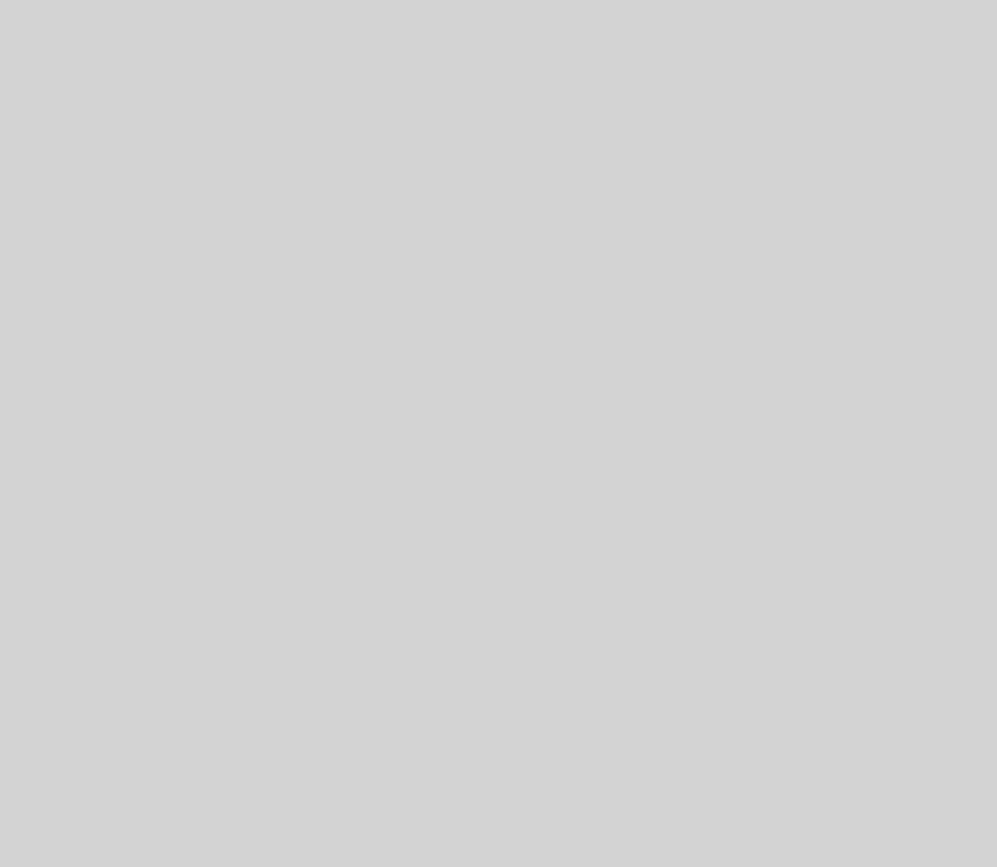
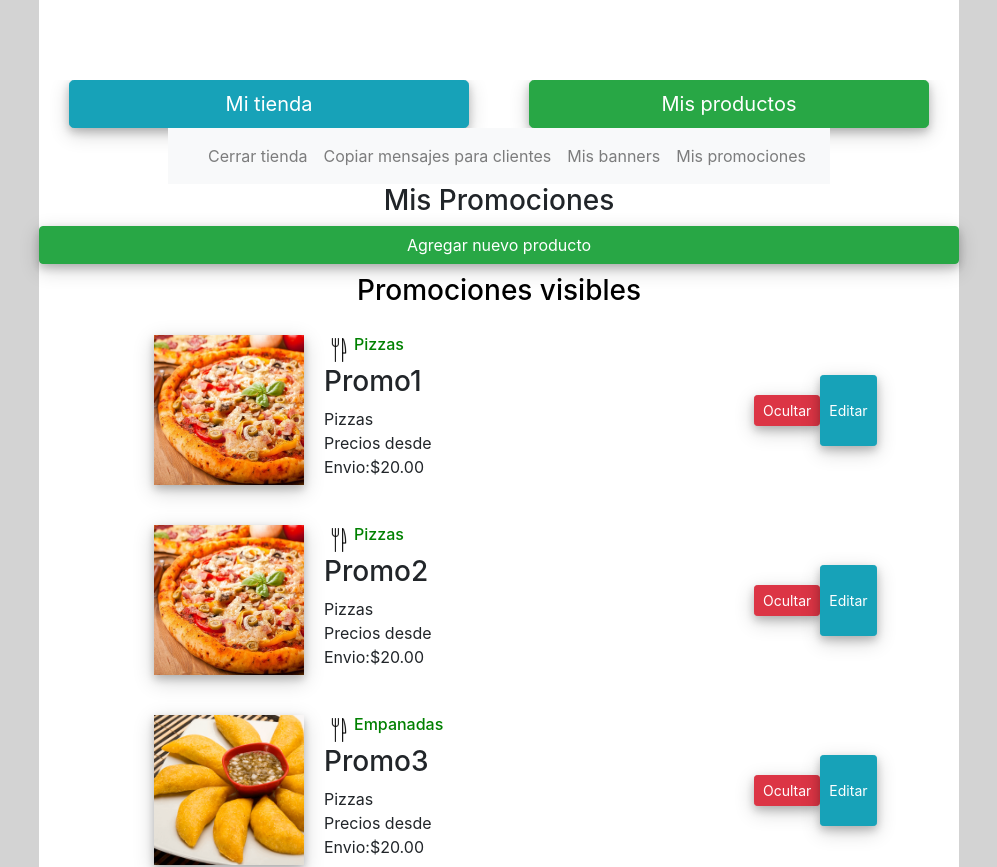
Before and after one commit to marcos-y/Pizza-Ya, a React (Create React App) app: page /MisPromos in a window 1280 px wide. Shown: the part 420-1287 px from the top of the page, without its empty margins (141-1138 px from the left). Before the commit the page ends 800 px from the top, so only its background shows below. Built offline with nearby package versions, Linux system fonts and the light colour scheme.

Commit message:
administrar promos agregado

```diff
--- a/src/App.js
+++ b/src/App.js
@@ -7,6 +7,7 @@ import Title from './components/Title';
 import Pizzeria from './components/Pizzeria';
 import Footer from './components/Footer';
 import ListadoPizzerias from './components/ListadoPizzerias';
+
 
 import imagen1 from './components/pizza1.jpg';
 import imagen2 from './components/pizza2.jpg';
@@ -48,7 +49,7 @@ import AdminApp from './components/AdminApp/AdminApp.js';
 import PedidoConfirmado from './components/PedidoConfirmado.js';
 import RetiroSucursal from './components/RetiroSucursal';
 import EnvioDom from './components/EnvioDom.js';
-
+import MisPromos from './components/Admin/MisPromos';
 
 function App() {
 
@@ -401,6 +402,11 @@ function App() {
             <Tienda></Tienda>
           </Route>
 
+          <Route path="/MisPromos">
+            <Admin></Admin>
+            <MisPromos></MisPromos>
+          </Route>
+
           <Route path="/AdminApp">
             <AdminApp></AdminApp>
           </Route>
@@ -418,9 +424,6 @@ function App() {
           </Route>
 
         </Switch>
-
-
-
       </Router>
     </>
   );
--- a/src/components/Admin/Admin.js
+++ b/src/components/Admin/Admin.js
@@ -45,8 +45,11 @@ const Admin = () => {
                         <Nav className="mr-auto">
                             <Nav.Link >Cerrar tienda</Nav.Link>
                             <Nav.Link >Copiar mensajes para clientes</Nav.Link>
-                            <Link to="/Banners">
-                            <Nav.Link >Mis banners</Nav.Link>
+                            <Link to="/Banners" className="nav-link">
+                            Mis banners
+                            </Link>
+                            <Link to="/MisPromos" className="nav-link">
+                                Mis promociones
                             </Link>
                         </Nav>
 
--- a/src/components/Admin/MisProductos.css
+++ b/src/components/Admin/MisProductos.css
@@ -7,7 +7,6 @@
     width:100%;
     text-align:center;
     background-color:white;
-
 }
 
 .h{
--- /dev/null
+++ b/src/components/Admin/MisPromos.css
@@ -0,0 +1,35 @@
+
+    .MisPromos{
+        margin:auto;
+        display:flex;
+        flex-direction: column;
+        justify-content: center;
+        max-width:920px;
+        width:100%;
+        text-align:center;
+        background-color:white;
+    }
+
+    .hh{
+        margin-top:10px;
+        text-align:left;
+        color:black;
+    }
+
+    @media screen and (max-width: 600px) {
+        .btn-warning{
+            margin-top:10px;
+            margin-bottom:10px;
+        }
+
+        .btn-success{
+            margin-bottom:10px;
+            margin-top:10px;
+        }
+      }
+
+      .botonverde2{
+          width:100% !important;
+          max-width:920px !important;
+          height:auto;
+      }
--- /dev/null
+++ b/src/components/Admin/MisPromos.js
@@ -0,0 +1,213 @@
+import React, { useState } from 'react';
+import Button from 'react-bootstrap/Button';
+import './MisPromos.css';
+import Modal from 'react-bootstrap/Modal';
+import FormControl from 'react-bootstrap/FormControl';
+import Form from 'react-bootstrap/Form';
+import InputGroup from 'react-bootstrap/InputGroup';
+import {
+    Link
+} from 'react-router-dom';
+import img1 from '../pizza1.jpg';
+import img2 from '../empanada.png';
+import img3 from '../hamburguesa2.png';
+import img4 from '../postre.jpg';
+import img5 from '../cerveza.jpg';
+
+import icon from '../fork.png';
+import icon2 from '../iconCerveza.png';
+import icon3 from '../iconPostre.png';
+import ProdAdmin from './ProdAdmin';
+
+const MisPromos = () => {
+
+    const [show, setShow] = useState(false);
+    const handleShow = () => setShow(true);
+    const handleClose = () => setShow(false);
+
+    const [productos, setProductos] = useState([]);
+
+    const [nombre, setNombre] = useState("");
+    const [descripcion, setDescripcion] = useState("");
+    const [categoria, setCategoria] = useState("");
+    const [precio, setPrecio] = useState("");
+    const [imagen, setImagen] = useState("");
+
+    const handleChangeNombre = event => setNombre(event.target.value);
+    const handleChangeDescripcion = event => setDescripcion(event.target.value);
+    const handleChangeCategoria = event => setCategoria(event.target.value);
+    const handleChangePrecio = event => setPrecio(event.target.value);
+    const handleChangeImagen = event => setImagen(event.target.files);
+
+    const handleSubmit = () => {
+        setShow(false);
+        const producto = { nombre, descripcion, categoria, precio, imagen };
+        setProductos([...productos, producto]);
+        console.log(productos);
+    }
+
+    const promosAdmin = [
+        {
+            id: 1,
+            nombre: "Promo1",
+            imagen: img1,
+            tipo: "Pizzas",
+            icono: icon,
+        },
+        {
+            id: 2,
+            nombre: "Promo2",
+            imagen: img1,
+            tipo: "Pizzas",
+            icono: icon,
+        },
+        {
+            id: 3,
+            nombre: "Promo3",
+            imagen: img2,
+            tipo: "Empanadas",
+            icono: icon,
+        },
+        {
+            id: 4,
+            nombre: "Promo4",
+            imagen: img3,
+            tipo: "Hamburguesas",
+            icono: icon
+        },
+        {
+            id: 5,
+            nombre: "Promo5",
+            imagen: img5,
+            tipo: "Bebidas",
+            icono: icon2,
+        },
+        {
+            id: 6,
+            nombre: "Promo6",
+            imagen: img4,
+            tipo: "Postres",
+            icono: icon3,
+        },
+    ]
+
+    return (
+        <>
+            <div className="MisPromos">
+                <h3>Mis Promociones</h3>
+                <Button variant="success" className="botonverde2">Agregar nuevo producto</Button>
+                <div className="hh">
+                    <h3>Promociones visibles</h3>
+                </div>
+
+
+                <div>
+                    {
+                        promosAdmin.map(product => { return <ProdAdmin key={product.id} nombre={product.nombre} clase={product.tipo} img={product.imagen} icon={product.icono}></ProdAdmin> }
+                        )
+                    }
+                </div>
+
+                <Modal show={show} onHide={handleClose}>
+                    <Modal.Header closeButton>
+                        <Modal.Title>Agregar producto</Modal.Title>
+                    </Modal.Header>
+
+                    <Modal.Body>
+                        <label htmlFor="basic-url">Nombre</label>
+
+                        <div className="form1">
+                            <InputGroup className="mb-3">
+                                <FormControl
+                                    placeholder="Nombre"
+                                    aria-label="Username"
+                                    aria-describedby="basic-addon1"
+                                    onChange={handleChangeNombre}
+                                    value={nombre}
+                                />
+                            </InputGroup>
+
+                        </div>
+
+                        <label htmlFor="basic-url">Descripcion</label>
+                        <div className="form1">
+                            <InputGroup className="mb-3">
+                                <FormControl
+                                    placeholder="Descripcion"
+                                    aria-label="Username"
+                                    aria-describedby="basic-addon1"
+                                    onChange={handleChangeDescripcion}
+                                    value={descripcion}
+                                />
+                            </InputGroup>
+
+                        </div>
+
+                        <label htmlFor="basic-url">Categoria</label>
+                        <div className="form1">
+                            <InputGroup className="mb-3">
+                                <FormControl
+                                    placeholder="Categoria"
+                                    aria-label="Username"
+                                    aria-describedby="basic-addon1"
+                                    onChange={handleChangeCategoria}
+                                    value={categoria}
+                                />
+                            </InputGroup>
+
+                        </div>
+
+
+                        <label htmlFor="basic-url">Precio</label>
+                        <div className="form1">
+                            <InputGroup className="mb-3">
+                                <FormControl
+                                    placeholder="Precio"
+                                    aria-label="Username"
+                                    aria-describedby="basic-addon1"
+                                    onChange={handleChangePrecio}
+                                    value={precio}
+                                />
+                            </InputGroup>
+
+                        </div>
+
+
+                        <label htmlFor="basic-url">Imagen:</label>
+                        <div className="form1">
+                            <Form>
+                                <Form.File
+                                    id="custom-file"
+                                    label="Custom file input"
+                                    custom
+                                    value={imagen} onChange={handleChangeImagen}
+                                />
+                            </Form>
+                        </div>
+
+                    </Modal.Body>
+
+                    <Modal.Footer>
+
+                        <Link to="/MisProductos">
+                            <Button variant="success" onClick={handleSubmit}>
+                                Guardar
+                        </Button>
+                        </Link>
+
+                        <Button variant="primary" onClick={handleClose}>
+                            Cerrar
+                        </Button>
+
+                    </Modal.Footer>
+                </Modal>
+
+
+
+            </div>
+
+        </>
+    )
+}
+
+export default MisPromos;
--- a/src/components/EnvioDom.js
+++ b/src/components/EnvioDom.js
@@ -1,7 +1,6 @@
 import React from 'react';
 import './PedidoConfirmado.css';
 import Button from 'react-bootstrap/Button';
-import Modal from 'react-bootstrap/Modal';
 import Form from 'react-bootstrap/Form';
 import HeaderPedido from './HeaderPedido';
 
--- a/src/components/Header.js
+++ b/src/components/Header.js
@@ -1,4 +1,4 @@
-import React, { useState,useEffect } from 'react';
+import React, { useState } from 'react';
 import logo from './logoAzul.png';
 import './Header.css';
 import Nav from 'react-bootstrap/Nav';
--- a/src/components/Pizzeria.js
+++ b/src/components/Pizzeria.js
@@ -1,7 +1,6 @@
 import React from 'react';
 import fork from './fork.png';
 import './Pizzeria.css';
-import Button from 'react-bootstrap/Button';
 import {
     Link
   } from "react-router-dom";
```
